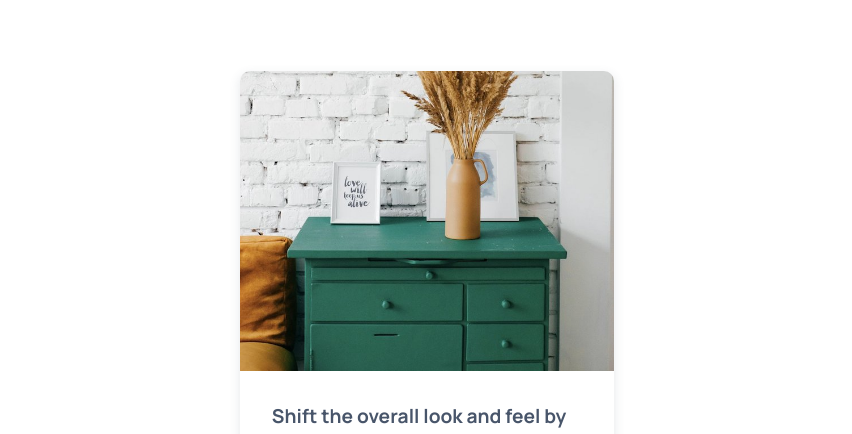
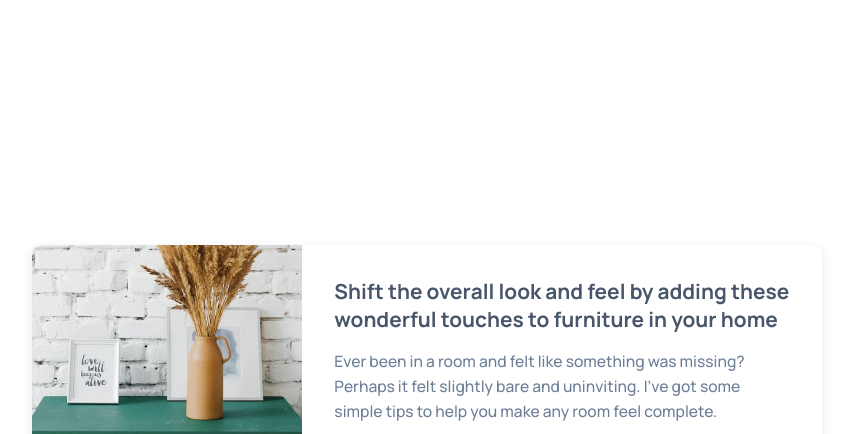
Before and after one commit to Frontend-Mentor-Projects-Daniel/article-preview-component, a plain HTML site: page index.html in a window 1280 px wide. Shown: the top 434 px of the page, without its empty margins (213-1065 px from the left). Drawn offline with Linux system fonts and the light colour scheme.

Commit message:
complete tablet and desktop layout and styling with approx values, excluding the social media component

```diff
--- a/develop/css/styles.css
+++ b/develop/css/styles.css
@@ -125,10 +125,21 @@ body {
   width: clamp(23ch, 100%, 46ch);
 }
 
+@media only screen and (min-width: 48em) {
+  .article-preview-card {
+    flex-direction: row;
+    width: clamp(94ch, 100%, 97ch);
+  }
+}
+
 /**------------------
 **    APC IMAGE
 -------------------*/
-.article-preview-card__image {
+@media only screen and (min-width: 48em) {
+  .article-preview-card__image img {
+    height: 100%;
+    object-fit: cover;
+  }
 }
 
 /**------------------
@@ -152,6 +163,12 @@ body {
   color: hsl(var(--clr-desaturated-dark-blue));
   font-size: 0.978rem;
   line-height: 1.5625rem;
+}
+
+@media only screen and (min-width: 48em) {
+  .article-preview-card__header {
+    font-size: 1.3rem;
+  }
 }
 
 /**------------------
--- a/index.html
+++ b/index.html
@@ -47,16 +47,17 @@
           />
         </div>
 
+        <div class="bottom-half">
           <div class="article-preview-card__content">
             <h1 class="article-preview-card__header">
-            Shift the overall look and feel by adding these wonderful touches to
-            furniture in your home
+              Shift the overall look and feel by adding these wonderful touches
+              to furniture in your home
             </h1>
 
             <p class="article-preview-card__text">
-            Ever been in a room and felt like something was missing? Perhaps it
-            felt slightly bare and uninviting. I’ve got some simple tips to help
-            you make any room feel complete.
+              Ever been in a room and felt like something was missing? Perhaps
+              it felt slightly bare and uninviting. I’ve got some simple tips to
+              help you make any room feel complete.
             </p>
           </div>
 
@@ -74,7 +75,10 @@
               <span>28 Jun 2020</span>
             </div>
 
-          <button class="user__share-icon" aria-labelledby="label--share-icon">
+            <button
+              class="user__share-icon"
+              aria-labelledby="label--share-icon"
+            >
               <span id="label--share-icon" hidden>Share</span>
               <svg focusable="false" aria-hidden="true">
                 <use
@@ -127,6 +131,7 @@
             </a>
           </div>
         </div>
+      </div>
     </main>
 
     <!-- <footer>
```
Lines whose indentation alone changed are shown as unchanged.
